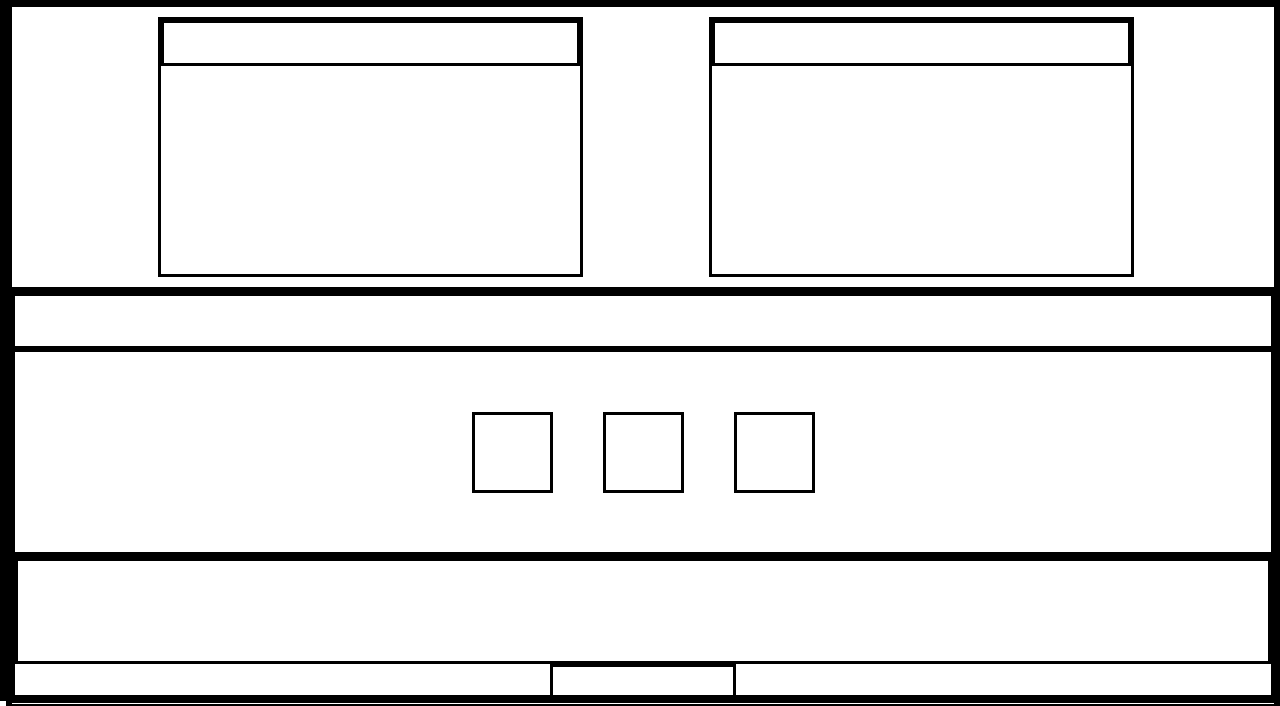
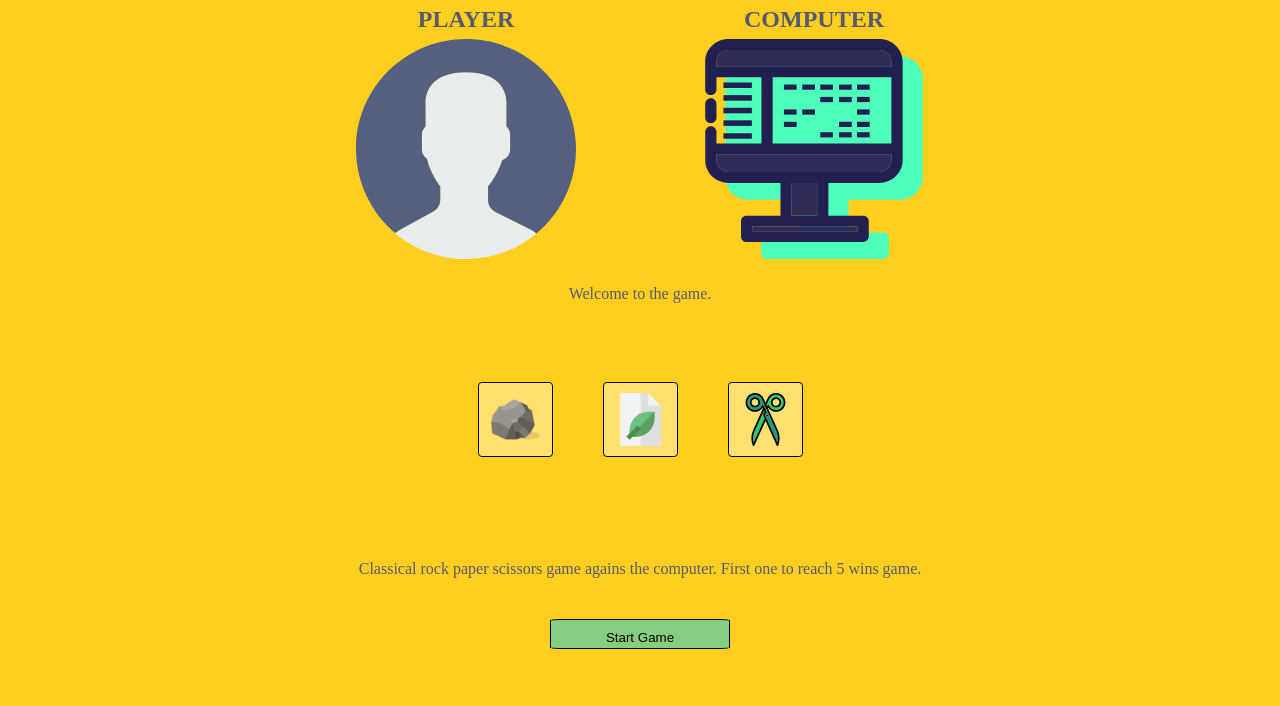
Before and after one commit to ZuluNovember/rock-paper-scissors, a plain HTML site: page index.html in a window 1280 px wide. Shown: the part 111-817 px from the top of the page. Drawn offline with Linux system fonts and the light colour scheme.

Commit message:
Draft css layout

```diff
--- a/index.html
+++ b/index.html
@@ -11,23 +11,47 @@
 <body>
     <div class="main">
         <div class="content">
-            <div class="score"></div>
+            <div class="score">
+                <h1>Rock Paper Scissors</h1>
+            </div>
             <div class="game">
                 <div class="choice">
-                    <div class="big-picture"><div class="title"></div></div>
-                    <div class="big-picture"><div class="title"></div></div>
+                    <div class="big-picture">
+                        <div class="title">
+                            <H2>PLAYER</H2>
+                        </div>
+                        <img src="images/user-svgrepo-com.svg" alt="">
+                    </div>
+                    <div class="big-picture">
+                        <div class="title">
+                            <h2>COMPUTER</h2>
+                        </div>
+                        <img src="images/computer.svg" alt="">
+                    </div>
                 </div>
                 <div class="controls">
-                    <div class="gamelog"></div>
+                    <div class="gamelog">
+                        <p>Welcome to the game.</p>
+                    </div>
                     <div class="button-container">
-                        <div class="button"></div>
-                        <div class="button"></div>
-                        <div class="button"></div>
+                        <div class="button">
+                            <button><img src="images/rock.png" alt=""></button>
+                        </div>
+                        <div class="button">
+                            <button><img src="images/paper.svg" alt=""></button>
+                        </div>
+                        <div class="button">
+                            <button><img src="images/scissors-svgrepo-com.svg" alt=""></button>
+                        </div>
 
                     </div>
                     <div class="game-start">
-                        <div class="start-game-text"></div>
-                        <div class="button"></div>
+                        <div class="start-game-text">
+                            <p>Classical rock paper scissors game agains the computer. First one to reach 5 wins game.</p>
+                        </div>
+                        <div class="button">
+                            <button>Start Game</button>
+                        </div>
                     </div>
                 </div>
             </div>
--- a/style.css
+++ b/style.css
@@ -3,14 +3,19 @@
     padding: 0;
 }
 
+body{
+    background-color: #FFCE1F;
+    color: #555B6E;
+}
+
 .content{
     height: 100vh;
 }
-div{
-    border-style: solid;
-    border-color: black;;
-}
+
 .score{
+    display: flex;
+    justify-content: center;
+    align-items: center;
     width: 100%;
     height: 100px;
 }
@@ -28,11 +33,18 @@ div{
 }
 
 .big-picture{
-    width: 33%;
+    max-height: 95%;
     margin: 10px 5%;
 }
 
+.big-picture img{
+    height: calc(100% - 40px);
+}
+
 .title{
+    display: flex;
+    justify-content: center;
+    align-items: center;
     height: 40px;
 }
 
@@ -41,6 +53,9 @@ div{
 }
 
 .gamelog{
+    display: flex;
+    justify-content: center;
+    align-items: center;
     height: 50px;
 }
 
@@ -57,13 +72,35 @@ div{
     margin: 25px;
 }
 
+.button button{
+    cursor: pointer;
+    border: none;
+    background:#FFE070;
+    height: 100%;
+    width: 100%;
+    border: solid 1px;
+    border-radius: 5%;
+    padding: 10px;
+}
+
+.button img{
+    max-height: 100%;
+}
+
 .start-game-text{
     height: 100px;
+    display: flex;
+    justify-content: center;
+    align-items: center;
 
 }
 
 .game-start .button{
     height: 30px;
     width: 180px;
-    margin: auto;
+    margin: auto
 }
+
+.game-start button{
+    background-color: #86CD82;
+}
```
Also changed, not shown: images/computer.svg (added), images/paper.svg (added), images/rock.png (added), images/scissors-svgrepo-com.svg (added), images/user-svgrepo-com.svg (added).
